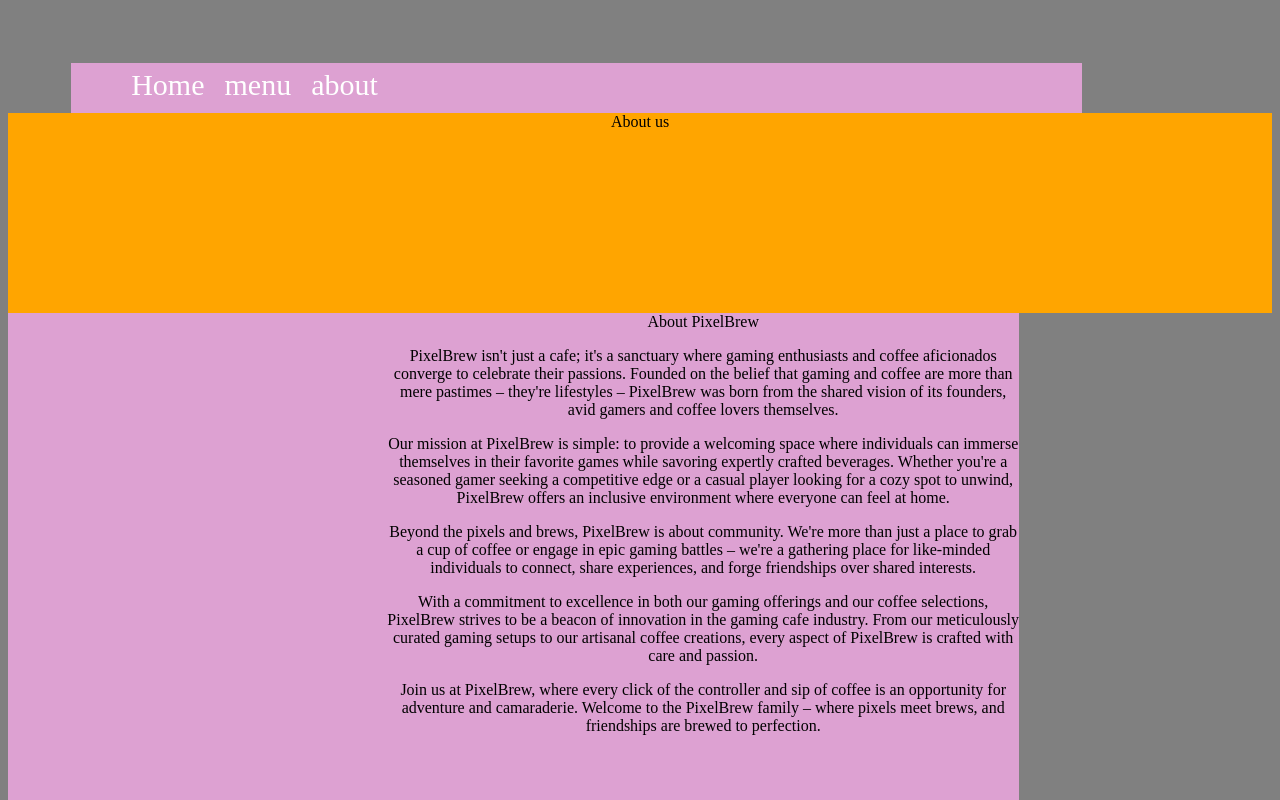
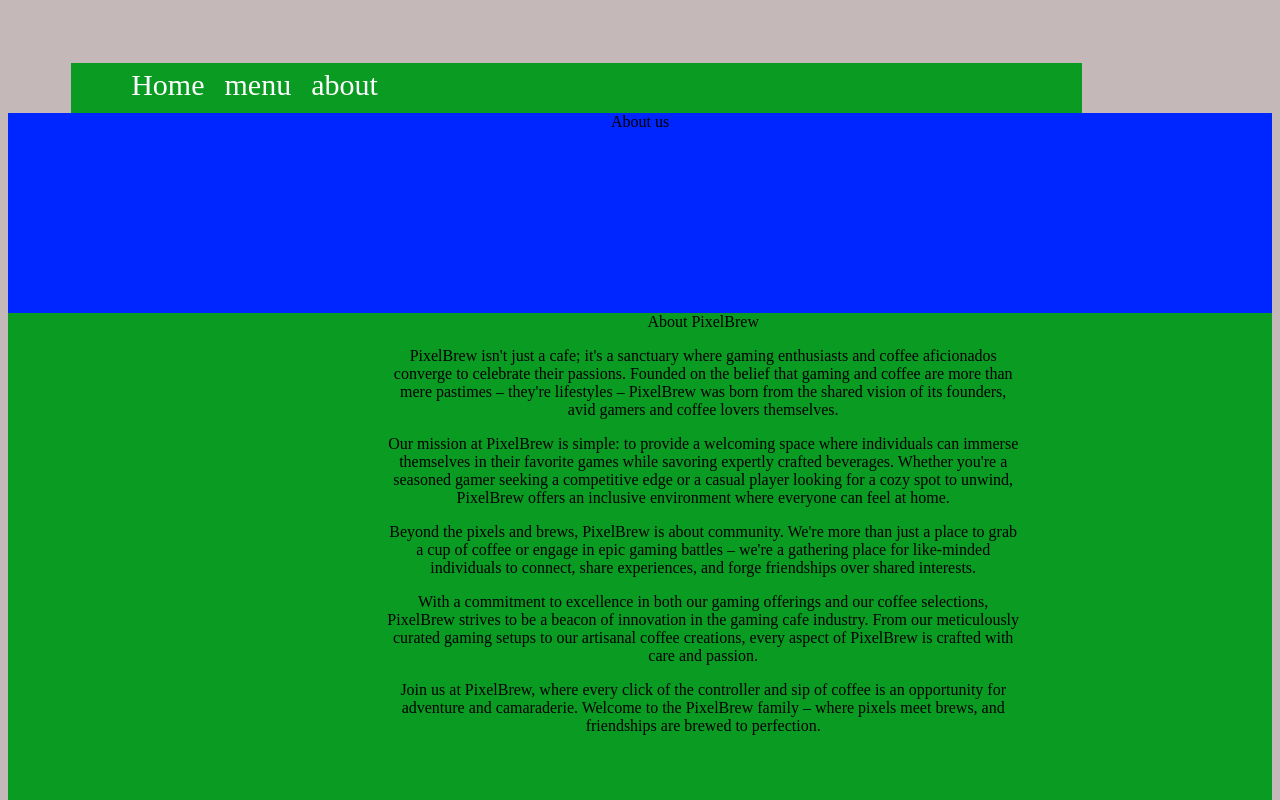
Before and after one commit to Dark7733/pixel-brew, a plain HTML site: page about.html in a window 1280 px wide. Shown: the top 800 px of the page. Drawn offline with Linux system fonts and the light colour scheme.

Commit message:
Add files via upload

```diff
--- a/about.html
+++ b/about.html
@@ -50,7 +50,6 @@
 
 
 </div>
-<div class="r">
 
    <div class="rimage">
 
--- a/styles.css
+++ b/styles.css
@@ -1,5 +1,5 @@
 body{   /*this body section will add styles to the whole page*/
-    background-color: grey; /*This changes the background colour*/
+    background-color: rgb(197, 184, 184); /*This changes the background colour*/
     text-align: center; /*This piece of code makes all content center in to the middle*/
 
 }
@@ -7,7 +7,7 @@ body{   /*this body section will add styles to the whole page*/
 
 
 .top{
-    background-color: orange;
+    background-color: rgb(0, 38, 255);
     height: 200px;
     width: 100%;
     float: left;
@@ -29,25 +29,25 @@ body{   /*this body section will add styles to the whole page*/
 }
 
 .r{ /*container for main content*/
-    background-color: rgb(221, 161, 210);
+    background-color: rgb(10, 156, 34);
     height: 1200px;
     width: 50%;
     float: left;
 }
 .limage{ /*container for main content*/
-    background-color: rgb(221, 161, 210);
+    background-color: rgb(10, 156, 34);
     height: 1200px;
     width: 30%;
     float: left;
 }
 .rimage{ /*container for main content*/
-    background-color: rgb(221, 161, 210);
+    background-color: rgb(10, 156, 34);
     height: 1200px;
     width: 20%;
     float: left;
 }
 nav{
-    background-color: rgb(221, 161, 210);
+    background-color: rgb(10, 156, 34);
     height: 50px;
     width: 80%;
     margin-left: 5%;
```
